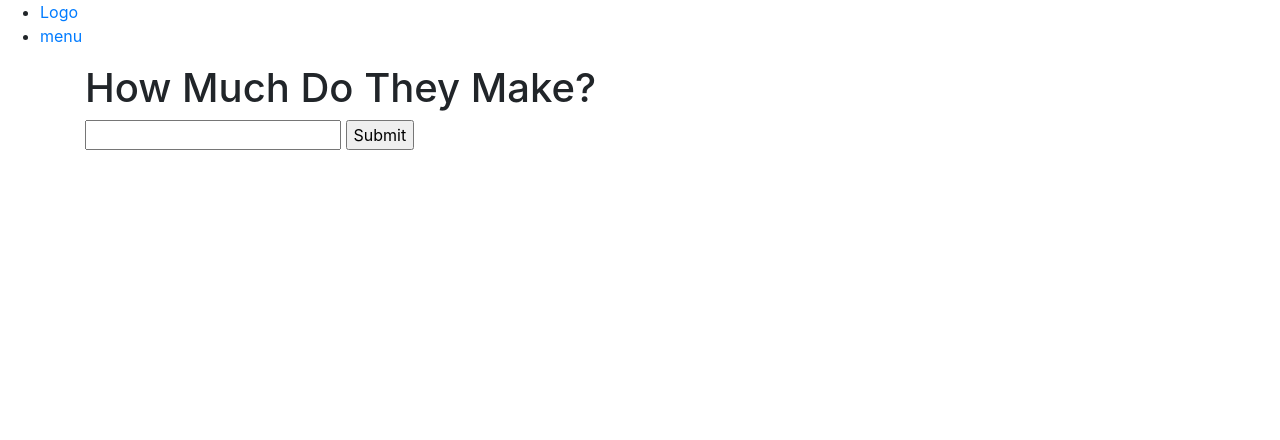
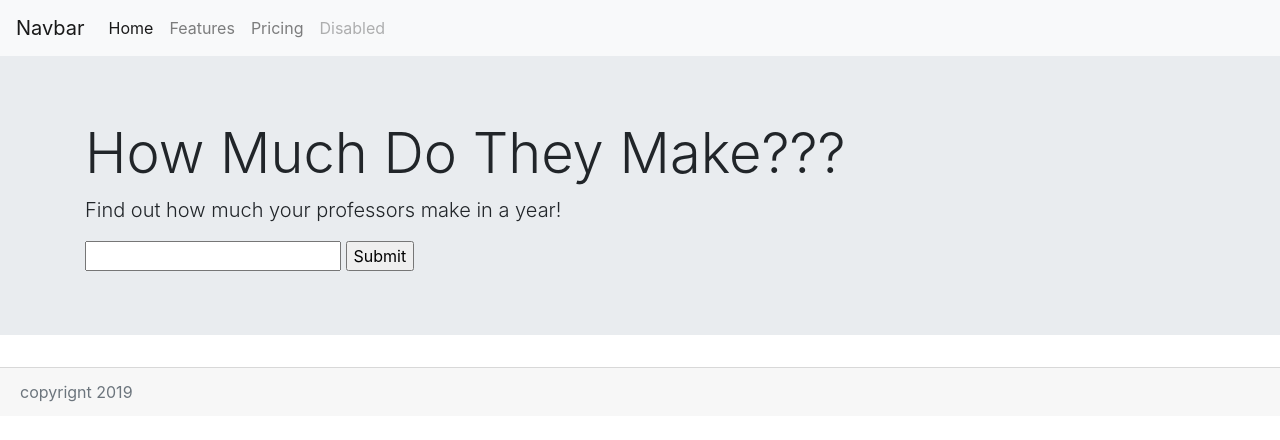
Before and after one commit to OthankQ/salary-page, a plain HTML site: page index.html in a window 1280 px wide. Drawn offline with nearby package versions, Linux system fonts and the light colour scheme.

Commit message:
commit before branching out

```diff
--- a/index.html
+++ b/index.html
@@ -10,25 +10,45 @@
 </head>
 <body>
     <!-- Navbar -->
-    <nav>
-        <ul>
-            <li><a href="">Logo</a></li>
-            <li><a href="">menu</a></li>
-        </ul>
-    </nav>
+    <nav class="navbar navbar-expand-lg navbar-light bg-light">
+        <a class="navbar-brand" href="#">Navbar</a>
+        <button class="navbar-toggler" type="button" data-toggle="collapse" data-target="#navbarNav" aria-controls="navbarNav" aria-expanded="false" aria-label="Toggle navigation">
+          <span class="navbar-toggler-icon"></span>
+        </button>
+        <div class="collapse navbar-collapse" id="navbarNav">
+          <ul class="navbar-nav">
+            <li class="nav-item active">
+              <a class="nav-link" href="#">Home <span class="sr-only">(current)</span></a>
+            </li>
+            <li class="nav-item">
+              <a class="nav-link" href="#">Features</a>
+            </li>
+            <li class="nav-item">
+              <a class="nav-link" href="#">Pricing</a>
+            </li>
+            <li class="nav-item">
+              <a class="nav-link disabled" href="#" tabindex="-1" aria-disabled="true">Disabled</a>
+            </li>
+          </ul>
+        </div>
+      </nav>
 
     <!-- Main Section -->
-    <div class="container">
-        <h1>How Much Do They Make?</h1>
-        <form action="">
+    <div class="jumbotron jumbotron-fluid">
+        <div class="container">
+          <h1 class="display-4">How Much Do They Make???</h1>
+          <p class="lead">Find out how much your professors make in a year!</p>
+          <form action="">
             <input type="text">
             <input type="submit">
         </form>
-    </div>
+        </div>
+      </div>
+
 
     <!-- Footer -->
-    <div class="footer">
-
+    <div class="card-footer text-muted">
+        copyrignt 2019
     </div>
 
     <!-- Bootstrap -->
```
